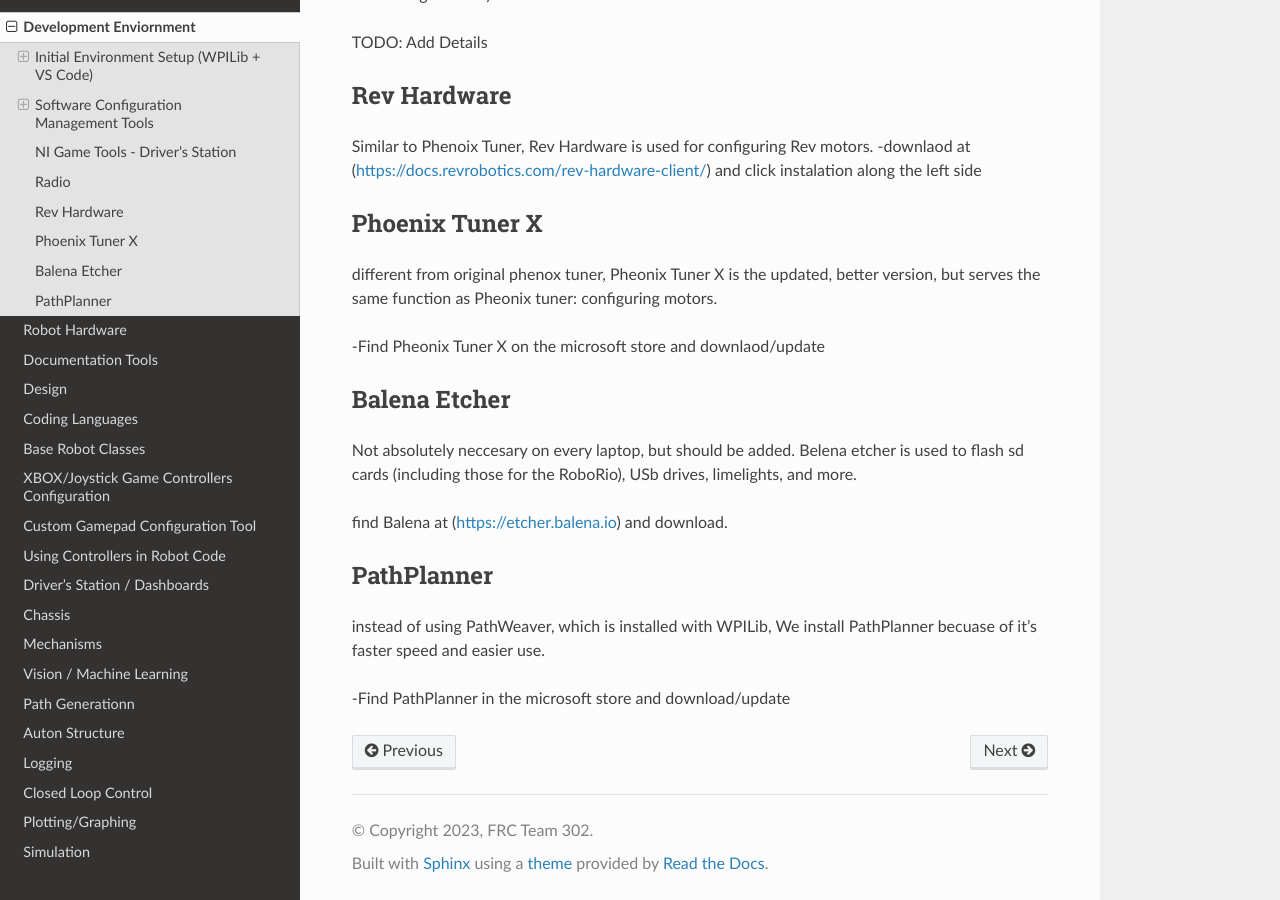
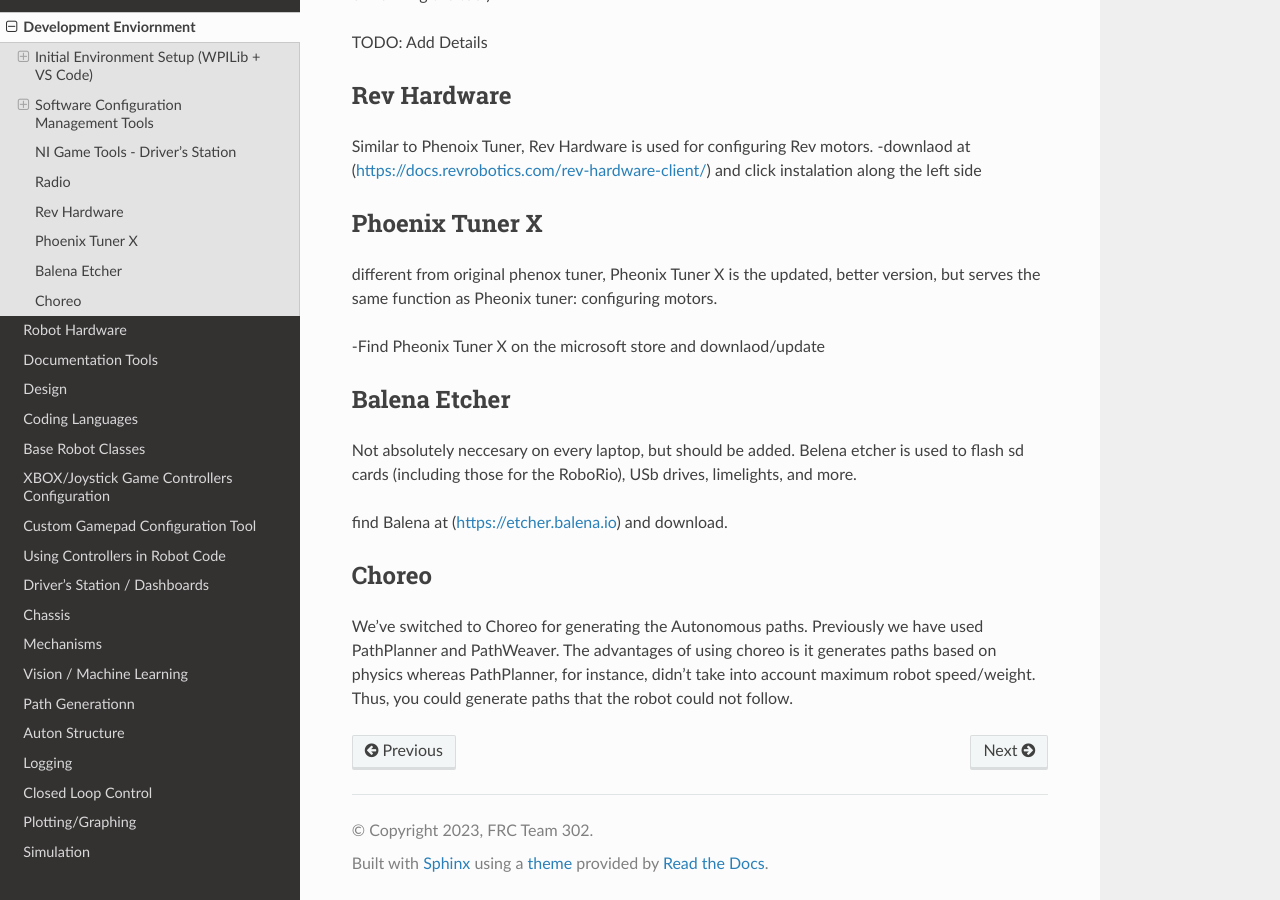
Before and after one commit to Team302/Team302Doco, a Sphinx documentation site: the page built from docs/devenv.rst, in a window 1280 px wide and 900 px high, scrolled down 3998 px. Built offline with Sphinx 7.4.7 and the Read the Docs theme 3.1.0, drawn with Linux system fonts in a browser that asks for light colours.

Commit message:
Replace PathPlanner with Choreo in documentation
Updated documentation to reflect the switch from PathPlanner to Choreo for autonomous path generation, highlighting the advantages of Choreo.

```diff
--- a/docs/devenv.rst
+++ b/docs/devenv.rst
@@ -137,8 +137,6 @@
 find Balena at (https://etcher.balena.io) and download.
 
 
-PathPlanner
+Choreo
 ===================================
-instead of using PathWeaver, which is installed with WPILib, We install PathPlanner becuase of it's faster speed and easier use.
-
--Find PathPlanner in the microsoft store and download/update
+We've switched to Choreo for generating the Autonomous paths.  Previously we have used PathPlanner and PathWeaver.   The advantages of using choreo is it generates paths based on physics whereas PathPlanner, for instance, didn't take into account maximum robot speed/weight. Thus, you could generate paths that the robot could not follow.
```
